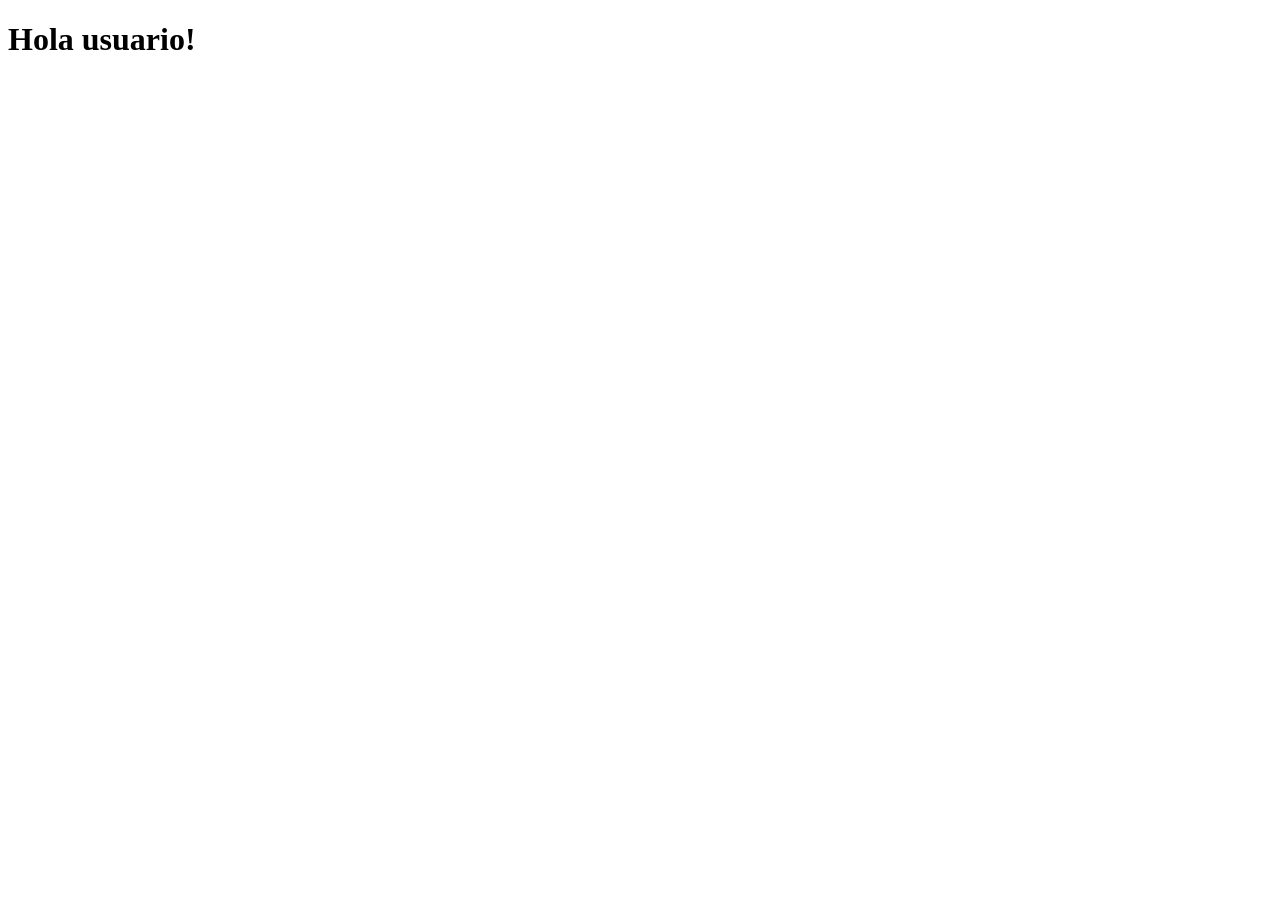
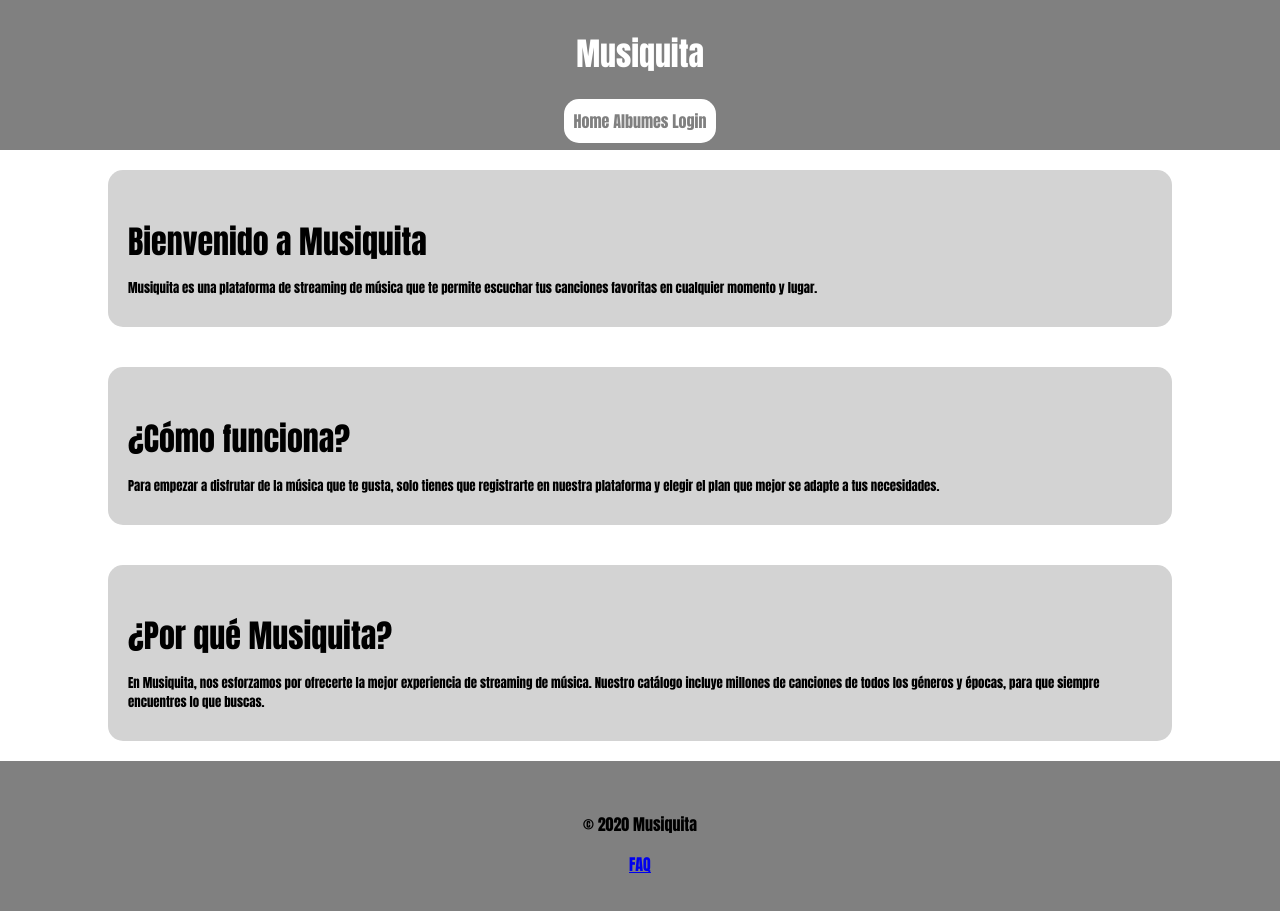
Before and after one commit to totoargumedo/tutorialesFSD2024, a plain HTML site: page index.html in a window 1280 px wide. Before the commit the page ends 800 px from the top, so only its background shows below. Drawn offline with Linux system fonts and the light colour scheme.

Commit message:
Estructura html y estilos basicos

```diff
--- /dev/null
+++ b/css/styles.css
@@ -0,0 +1,61 @@
+body {
+  padding: 0;
+  margin: 0;
+  box-sizing: border-box;
+  font-family: Impact, Haettenschweiler, "Arial Narrow Bold", sans-serif;
+}
+
+header,
+footer {
+  background-color: gray;
+  width: 100%;
+  height: 150px;
+  display: flex;
+  flex-direction: column;
+  align-items: center;
+  justify-content: center;
+}
+
+.marca {
+  color: white;
+  font-weight: 500;
+}
+
+.navbar {
+  background-color: white;
+  padding: 10px;
+  border-radius: 15px;
+}
+
+.navbar-link {
+  color: gray;
+  text-decoration: none;
+}
+
+.main-container {
+  min-height: 50vh;
+  display: flex;
+  flex-direction: column;
+  justify-content: center;
+  align-items: center;
+}
+
+.section {
+  margin: 20px;
+  padding: 20px;
+  border-radius: 15px;
+  background-color: lightgray;
+  width: 80%;
+}
+
+.section-title {
+  font-size: 2em;
+  font-weight: 500;
+  margin-bottom: 10px;
+}
+
+.section-text {
+  font-size: 0.8em;
+  font-weight: 400;
+  margin-bottom: 10px;
+}
--- a/index.html
+++ b/index.html
@@ -4,8 +4,45 @@
     <meta charset="UTF-8" />
     <meta name="viewport" content="width=device-width, initial-scale=1.0" />
     <title>Musiquita</title>
+    <link rel="stylesheet" href="./css/styles.css" />
   </head>
   <body>
-    <h1>Hola usuario!</h1>
+    <header>
+      <h1 class="marca">Musiquita</h1>
+      <nav class="navbar">
+        <a class="navbar-link" href="#">Home</a>
+        <a class="navbar-link" href="./pages/albumes.html">Albumes</a>
+        <a class="navbar-link" href="./pages/login.html">Login</a>
+      </nav>
+    </header>
+    <main class="main-container">
+      <section class="section">
+        <h2 class="section-title">Bienvenido a Musiquita</h2>
+        <p class="section-text">
+          Musiquita es una plataforma de streaming de música que te permite
+          escuchar tus canciones favoritas en cualquier momento y lugar.
+        </p>
+      </section>
+      <section class="section">
+        <h2 class="section-title">¿Cómo funciona?</h2>
+        <p class="section-text">
+          Para empezar a disfrutar de la música que te gusta, solo tienes que
+          registrarte en nuestra plataforma y elegir el plan que mejor se adapte
+          a tus necesidades.
+        </p>
+      </section>
+      <section class="section">
+        <h2 class="section-title">¿Por qué Musiquita?</h2>
+        <p class="section-text">
+          En Musiquita, nos esforzamos por ofrecerte la mejor experiencia de
+          streaming de música. Nuestro catálogo incluye millones de canciones de
+          todos los géneros y épocas, para que siempre encuentres lo que buscas.
+        </p>
+      </section>
+    </main>
+    <footer>
+      <p>&copy; 2020 Musiquita</p>
+      <a href="./pages/faq.html">FAQ</a>
+    </footer>
   </body>
 </html>
```
Also changed, not shown: pages/404.html (added, +24 -0 lines), pages/administrador.html (added, +24 -0 lines), pages/album.html (added, +24 -0 lines), pages/albumes.html (added, +24 -0 lines), pages/faq.html (added, +24 -0 lines), pages/login.html (added, +32 -0 lines).
